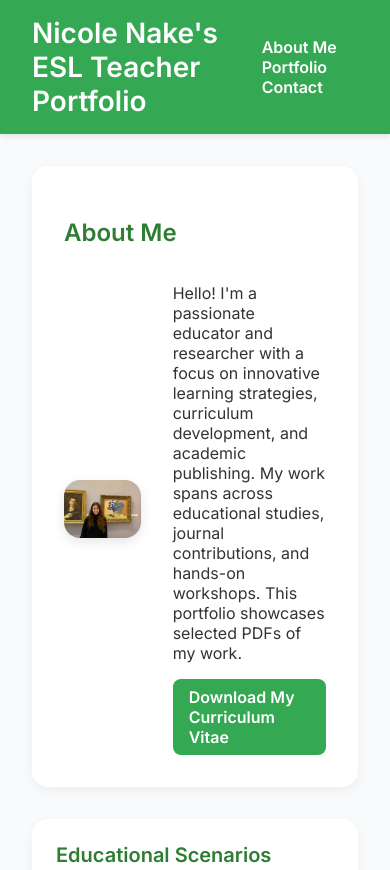
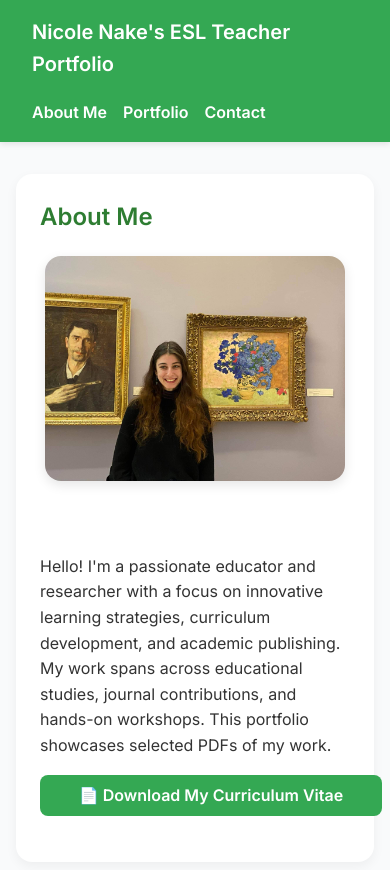
Before and after one commit to nicolenk472/portfolio, a plain HTML site: page index.html in a window 390 px wide. Shown: the top 870 px of the page. Drawn offline with Linux system fonts and the light colour scheme.

Commit message:
Fixed responsive design

```diff
--- a/index.html
+++ b/index.html
@@ -12,105 +12,119 @@
       padding: 0;
       background-color: #f9fafb;
       color: #333;
+      line-height: 1.6;
     }
+
     header {
       background-color: #34a853;
       padding: 1rem 2rem;
       display: flex;
       justify-content: space-between;
       align-items: center;
+      flex-wrap: wrap;
       box-shadow: 0 2px 6px rgba(0, 0, 0, 0.1);
     }
+
     header h1 {
       margin: 0;
-      font-size: 1.75rem;
+      font-size: 1.5rem;
       color: white;
       font-weight: 600;
     }
+
+    nav {
+      margin-top: 0.5rem;
+    }
+
     nav a {
       color: white;
-      margin-left: 1.5rem;
+      margin-left: 1rem;
       text-decoration: none;
       font-weight: 600;
       transition: opacity 0.2s;
     }
+
     nav a:hover {
       opacity: 0.75;
     }
+
     main {
-      padding: 2rem;
+      padding: 2rem 1rem;
       max-width: 1200px;
       margin: auto;
     }
-    .category {
+
+    .category, .page-section {
       background-color: white;
       border-radius: 1rem;
       padding: 1.5rem;
       box-shadow: 0 4px 12px rgba(0, 0, 0, 0.05);
-      transition: transform 0.2s;
       margin-bottom: 2rem;
     }
+
     .category:hover {
       transform: translateY(-5px);
+      transition: transform 0.2s;
     }
-    .category h2 {
+
+    .category h2, .page-section h2, .category h3 {
+      color: #2e7d32;
       margin-top: 0;
-      font-size: 1.25rem;
-      color: #2e7d32;
     }
+
     ul {
       list-style: none;
       padding-left: 0;
     }
+
     li {
       margin-bottom: 0.75rem;
     }
+
     li a {
       text-decoration: underline;
       color: #1f2937;
       font-weight: 500;
       transition: color 0.2s;
     }
+
     li a:hover {
       color: #4f46e5;
     }
+
     .description {
       font-size: 0.875rem;
       color: #6b7280;
       margin-top: 0.25rem;
       margin-left: 1rem;
     }
-    .page-section {
-      background-color: white;
-      border-radius: 1rem;
-      padding: 2rem;
-      box-shadow: 0 4px 12px rgba(0, 0, 0, 0.05);
-      margin-bottom: 2rem;
-    }
-    .page-section h2 {
-      color: #2e7d32;
-    }
+
     .about-container {
       display: flex;
       flex-wrap: wrap;
       gap: 2rem;
-      align-items: center;
+      align-items: flex-start;
     }
+
     .about-image {
-      flex: 1;
+      flex: 1 1 250px;
       max-width: 300px;
     }
+
     .about-image img {
       width: 100%;
       border-radius: 1rem;
       box-shadow: 0 4px 12px rgba(0, 0, 0, 0.1);
     }
+
     .about-text {
-      flex: 2;
+      flex: 2 1 300px;
     }
+
     .cv-download {
       margin-top: 1rem;
     }
+
     .cv-download a {
       display: inline-block;
       padding: 0.5rem 1rem;
@@ -121,8 +135,50 @@
       font-weight: 600;
       transition: background-color 0.2s;
     }
+
     .cv-download a:hover {
       background-color: #2c8b45;
+    }
+
+    /* Responsive tweaks */
+    @media (max-width: 768px) {
+      header {
+        flex-direction: column;
+        align-items: flex-start;
+      }
+
+      nav {
+        margin-top: 0.75rem;
+        display: flex;
+        flex-wrap: wrap;
+      }
+
+      nav a {
+        margin-left: 0;
+        margin-right: 1rem;
+        margin-top: 0.5rem;
+      }
+
+      .about-container {
+        flex-direction: column;
+        align-items: center;
+        text-align: center;
+      }
+
+      .about-text {
+        text-align: left;
+      }
+    }
+
+    @media (max-width: 480px) {
+      header h1 {
+        font-size: 1.25rem;
+      }
+
+      .cv-download a {
+        width: 100%;
+        text-align: center;
+      }
     }
   </style>
 </head>
@@ -146,7 +202,7 @@
         <div class="about-text">
           <p>Hello! I'm a passionate educator and researcher with a focus on innovative learning strategies, curriculum development, and academic publishing. My work spans across educational studies, journal contributions, and hands-on workshops. This portfolio showcases selected PDFs of my work.</p>
           <div class="cv-download">
-            <a href="pdfs/CV - Νικόλ  Νάκε .pdf" download>Download My Curriculum Vitae</a>
+            <a href="pdfs/CV - Νικόλ  Νάκε .pdf" download>📄 Download My Curriculum Vitae</a>
           </div>
         </div>
       </div>
@@ -167,16 +223,18 @@
           </li>
         </ul>
       </div>
+
       <div class="category">
         <h2>Journaling during the practicum</h2>
         <p>Reflective journal entries from practical teaching experiences, focusing on observations, challenges, and growth.</p>
         <ul>
           <li>
-            <a href="pdfs/Journaling during the Practicum.pdf" download>📄 Journal </a>
+            <a href="pdfs/Journaling during the Practicum.pdf" download>📄 Journal</a>
             <div class="description">Insights from the first three weeks of the practicum</div>
           </li>
         </ul>
       </div>
+
       <div class="category">
         <h2>Activities and Self Evaluation</h2>
         <p>Examples of student activities and accompanying self-evaluation reflections. Each item below is a downloadable PDF.</p>
@@ -225,8 +283,7 @@
           </li>
         </ul>
       </div>
-
-
+    </section>
 
     <section id="contact" class="page-section">
       <h2>Contact Me</h2>
```
Lines whose indentation alone changed are shown as unchanged.
